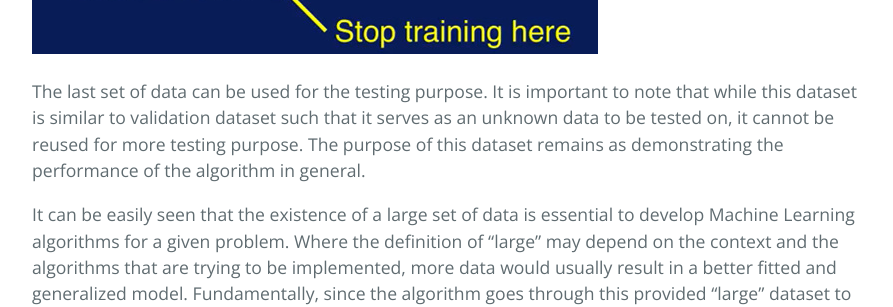
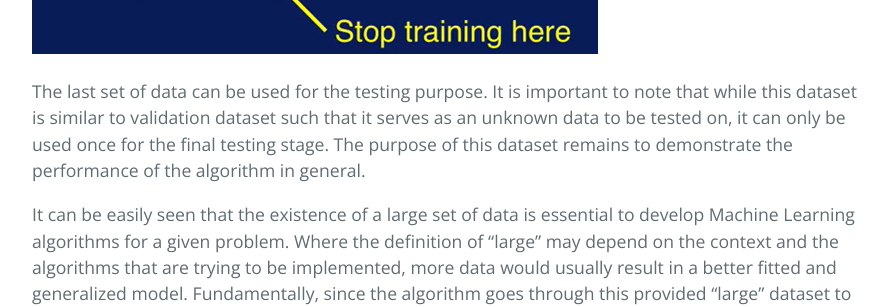
Before and after one commit to learning-software-engineering/learning-software-engineering.github.io, a Jekyll site: the page built from Topics/Machine_Learning/Understanding Machine Learning.md, in a window 1280 px wide and 900 px high, scrolled down 1328 px. Shown: the part 181-488 px from the top of the window, without its empty margins (192-1085 px from the left). Built offline with Jekyll 4.4.1, drawn with Linux system fonts in a browser that asks for light colours; our own code applies the rules of GitHub Pages for plain Markdown files.

Commit message:
Update Understanding Machine Learning.md
more clarity

```diff
--- a/Topics/Machine_Learning/Understanding Machine Learning.md
+++ b/Topics/Machine_Learning/Understanding Machine Learning.md
@@ -11,7 +11,7 @@ The second set of data serves as a verifier thus called the validation dataset.
 
 ![Image Credit: The Elements of Statistical Learning](example_machine_learning.png?raw=true "Training and Validation")
 
-The last set of data can be used for the testing purpose. It is important to note that while this dataset is similar to validation dataset such that it serves as an unknown data to be tested on, it cannot be reused for more testing purpose. The purpose of this dataset remains as demonstrating the performance of the algorithm in general.
+The last set of data can be used for the testing purpose. It is important to note that while this dataset is similar to validation dataset such that it serves as an unknown data to be tested on, it can only be used once for the final testing stage. The purpose of this dataset remains to demonstrate the performance of the algorithm in general.
 
 It can be easily seen that the existence of a large set of data is essential to develop Machine Learning algorithms for a given problem. Where the definition of "large" may depend on the context and the algorithms that are trying to be implemented, more data would usually result in a better fitted and generalized model. Fundamentally, since the algorithm goes through this provided "large" dataset to be trained on, Machine Learning algorithms go through computationally heavy training process which may not be feasible for certain situations. As a Machine Learning practioner and a Software developer, it is important to idenfity when to use these expensive processes and when to not. This primarily depends on which task an application needs to resolve.
 
```
